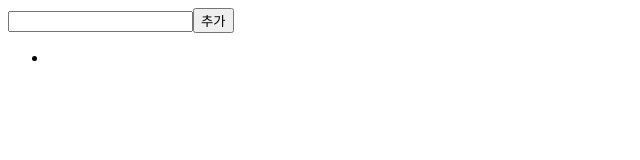
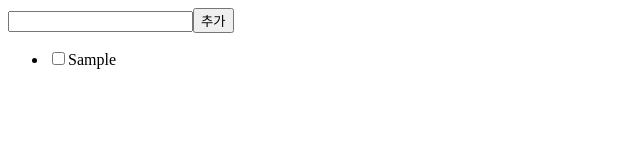
Before and after one commit to devjjin/wanted-pre-onboarding-frontend, a React (Create React App) app: page /todo in a window 1280 px wide. Both pictures are taken after typing "Sample" into the empty fields and a click on the button "추가". Shown: the top 160 px of the page, without its empty margins (0-640 px from the left). Built offline with nearby package versions, Linux system fonts and the light colour scheme.

Commit message:
feat: added todo item

```diff
--- /dev/null
+++ b/src/components/todo/TodoItem.jsx
@@ -0,0 +1,12 @@
+import React from 'react';
+
+export default function TodoItem({ todo }) {
+  return (
+    <li>
+      <label htmlFor={todo.id}>
+        <input type="checkbox" checked={todo.isCompleted} />
+        <span>{todo.text}</span>
+      </label>
+    </li>
+  );
+}
--- a/src/components/todo/TodoList.jsx
+++ b/src/components/todo/TodoList.jsx
@@ -1,5 +1,6 @@
 import React, { useState } from 'react';
 import AddTodo from './AddTodo';
+import TodoItem from './TodoItem';
 
 export default function TodoList() {
   const [todos, setTodos] = useState([]);
@@ -11,7 +12,7 @@ export default function TodoList() {
       <AddTodo onAdd={onAddTodo} />
       <ul>
         {todos.map((item) => (
-          <li key={item.id} />
+          <TodoItem key={item.id} todo={item} />
         ))}
       </ul>
     </section>
```
